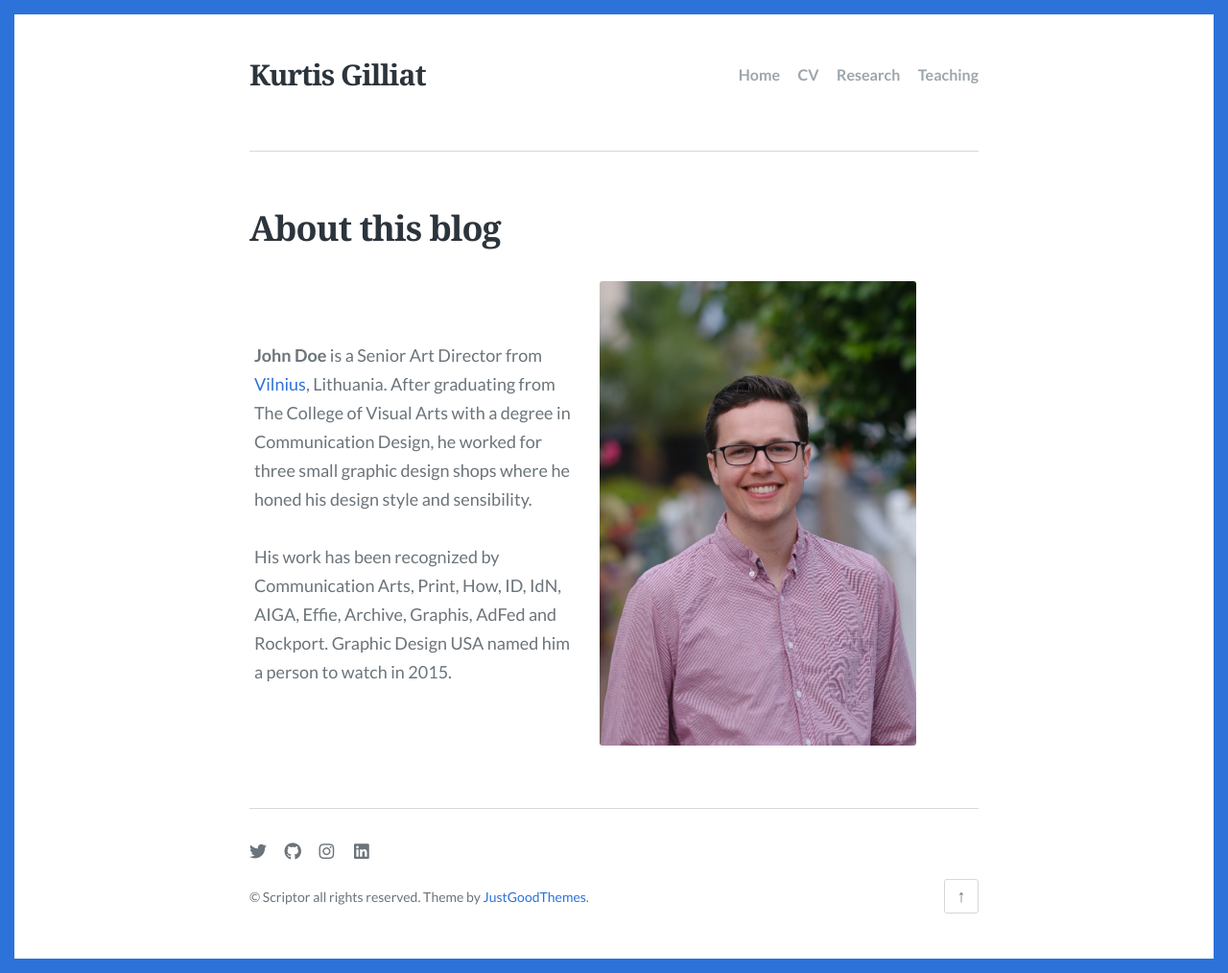
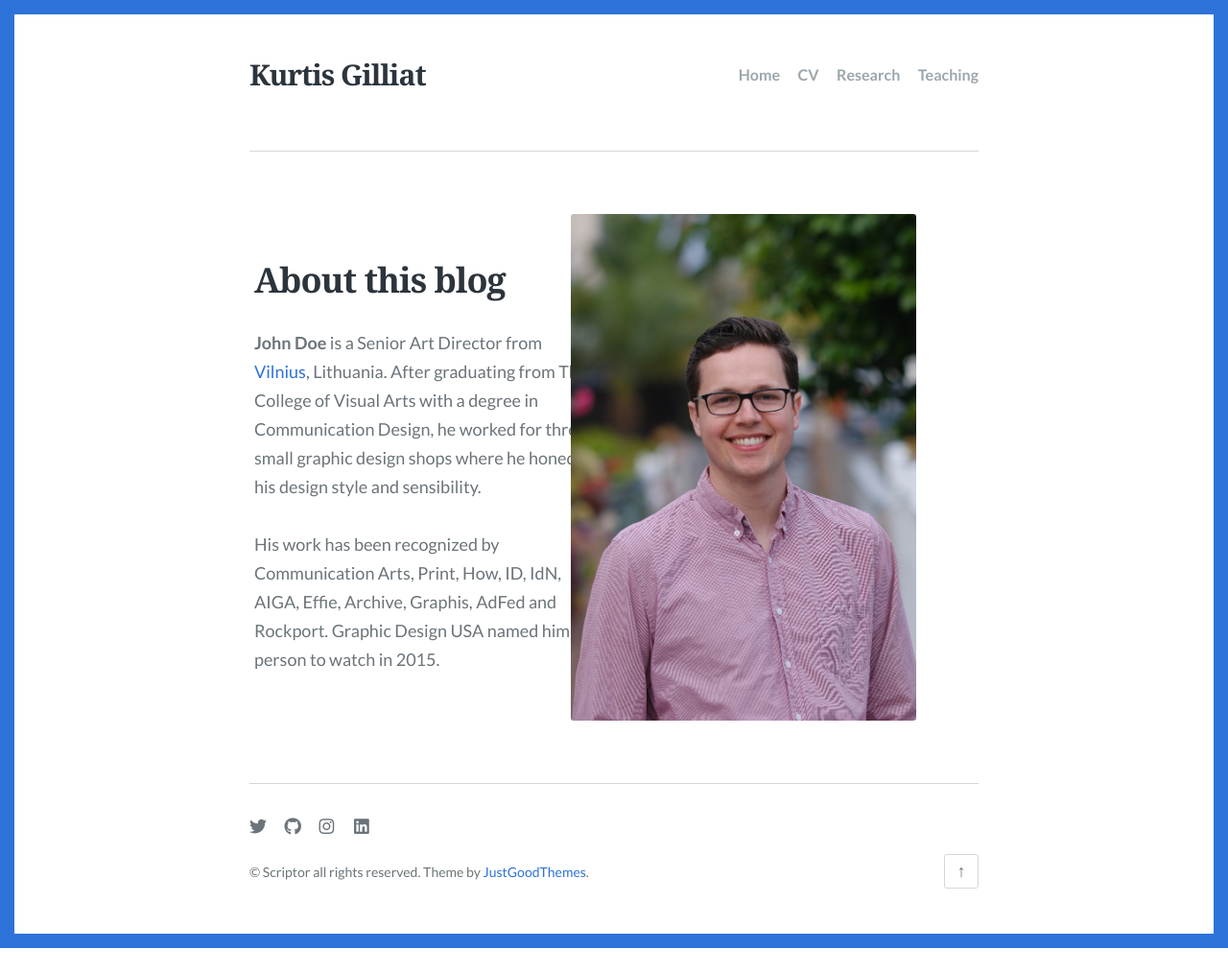
Before and after one commit to kgilliat/kgilliat.github.io, a Jekyll site: the page built from index.html, in a window 1280 px wide. Shown: the whole page at 96% size. Built offline with Jekyll 4.4.1, drawn with Linux system fonts in a browser that asks for light colours; some web fonts are replaced; the list of posts is cut into pages by our own code; after the commit the page ends 988 px from its top, so only the background shows below that.

Commit message:
Update column_page.html

```diff
--- a/_layouts/column_page.html
+++ b/_layouts/column_page.html
@@ -4,12 +4,12 @@ layout: default
 
 <main class="main-content fadeInDown delay_075s">
   <article class="post">
-    <header class="post-header">
-      <h1 class="post-title">{{ page.title }}</h1>
-    </header><!-- .post-header -->
     <div class="post-content">
       <div class="columns">
         <div class="column-left">
+          <header class="post-header">
+            <h1 class="post-title">{{ page.title }}</h1>
+          </header><!-- .post-header -->
           {{ content | markdownify }}
         </div><!-- .column-left -->
         <div class="column-right">
@@ -27,7 +27,7 @@ layout: default
 <style>
   .columns {
     display: flex;
-    gap: 80px; /* Add gap between columns */
+    gap: 20px; /* Add gap between columns */
     align-items: center; /* Center the content vertically */
   }
   .column-left, .column-right {
```
